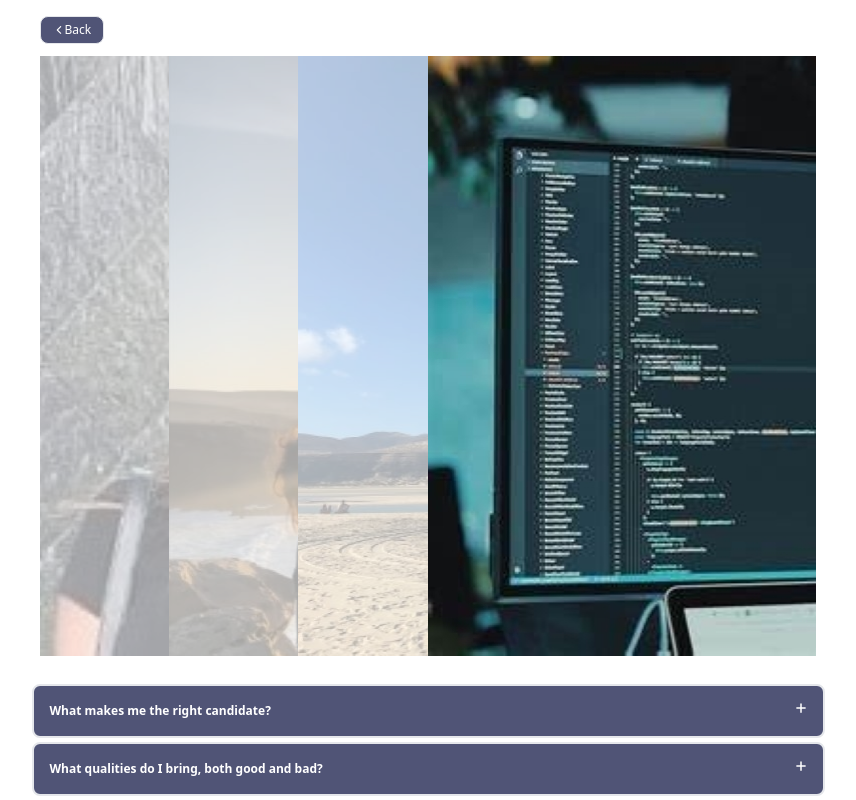
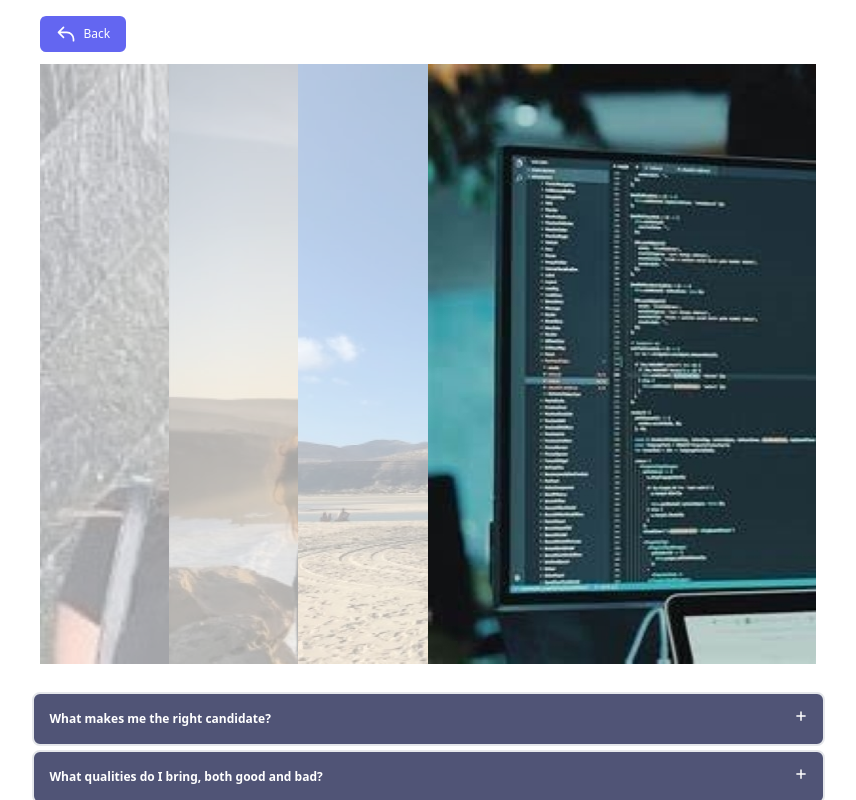
Before and after one commit to elaheesk/elahesresume-, a React (Create React App) app: page /details in a window 1280 px wide. Shown: the top 800 px of the page, without its empty margins (212-1068 px from the left). Built offline with nearby package versions, Linux system fonts and the light colour scheme.

Commit message:
removed some icons for better styling

```diff
--- a/public/index.html
+++ b/public/index.html
@@ -12,6 +12,7 @@
     -->
 
     <link rel="manifest" href="%PUBLIC_URL%/manifest.json" />
+    <link href="https://fonts.googleapis.com/css2?family=Inter:wght@400;600;700&display=swap" rel="stylesheet">
 </head>
   <body>
     <noscript>You need to enable JavaScript to run this app.</noscript>
--- a/src/App.js
+++ b/src/App.js
@@ -5,10 +5,10 @@ function App() {
 
     return (
         <div className="pt-4 grid justify-items-stretch">
-            <Link to="/"></Link>
             <Routes>
-                <Route path="/Details" element={<Details />} />
                 <Route path="/" element={<Home />} />
+                <Route path="/details" element={<Details />} />
+                <Route path="*" element={<div>Page Not Found</div>} />
             </Routes>
         </div>
     );
--- a/src/components/Footer.js
+++ b/src/components/Footer.js
@@ -4,7 +4,7 @@ import { Link } from "react-router-dom";
 
 const Footer = () => {
     return (
-        <footer class="relative bg-[#e9e9e9] mt-2 mb-2 pt-4 rounded ">
+        <footer class="relative bg-lightGray mt-2 mb-2 pt-4 rounded ">
             <div class="container mx-auto px-4">
                 <div class="flex flex-wrap text-left lg:text-left">
                     <div class="w-full lg:w-4/12 px-4">
--- a/src/components/Languages.js
+++ b/src/components/Languages.js
@@ -1,7 +1,7 @@
 import { FaCircle } from "react-icons/fa";
 const Languages = ({ language }) => {
     return (
-        <div className="flex justify-between">
+        <div className="flex justify-between leading-[0.815rem]">
             <div className="tooltip relative pl-0 block bg-gradient-to-l from-rgba(2,2,2,0.04) white
                   mb-1 p-1 rounded-lg text-xs">
                 {language}
--- a/src/components/MainContent.js
+++ b/src/components/MainContent.js
@@ -1,9 +1,6 @@
 import React, { useState } from "react";
 import Skills from "./Skills";
 import { Link } from "react-router-dom";
-import { MdWorkHistory } from "react-icons/md";
-import { RiGraduationCapFill } from "react-icons/ri";
-import { GiSkills } from "react-icons/gi";
 import JobEducationDetails from "../components/JobEducationDetails";
 import { intoduction, workexperiences, educationList, frontendSkills, backendSkills, toolsSkills, previousWorkexperiences, resumeDescription } from "../data";
 
@@ -20,13 +17,12 @@ const MainContent = () => {
         <div className="md:basis-3/4 px-3 sm:w-full"
             onMouseOver={() => setToggleAccordion(!toggleAccordion)}>
             <div id="resume-description" className="rounded-lg leading-normal">{resumeDescription}</div>
-            <div className="text-xs md:pl-1 p-2 pb-0">{intoduction}<Link className="text-blue-600  hover:underline"
+            <div className="text-xs md:pl-1 p-2 pb-0">{intoduction}<Link className="text-blue-500  hover:underline"
                 to="/details">Read more</Link>
             </div>
             <hr className="mt-2"></hr>
             <div className="flex justify-start mt-2">
-                <GiSkills className="giSkills" />
-                <h2 className="text-md font-bold text-[#505476] pl-1">Skills</h2>
+                <h2 className=" font-bold text-[#505476] pl-1">Skills</h2>
             </div>
             <div className="flex justify-between mb-2 mr-4 mt-1">
                 <div>
@@ -51,7 +47,6 @@ const MainContent = () => {
             <hr className="mt-3"></hr>
             <div className="mt-4">
                 <div className="flex justify-start">
-                    <MdWorkHistory className="mdWorkHistory mr-1" />
                     <h2 className="text-md font-bold text-[#505476]">Work experience</h2>
                 </div>
                 {workexperiences.map((experience, index) =>
@@ -71,7 +66,6 @@ const MainContent = () => {
             <hr className="mt-2"></hr>
             <div className="mt-4">
                 <div className="flex justify-start">
-                    <RiGraduationCapFill className="riGraduationCapFill mr-1" />
                     <h2 className="text-md font-bold text-[#505476]">Education and Qualifications</h2>
                 </div>
                 {educationList.map((education, index) =>
--- a/src/data.js
+++ b/src/data.js
@@ -1,7 +1,3 @@
-import { FaPhoneAlt, FaLinkedin, FaGithub, FaHome } from "react-icons/fa";
-import { MdEmail } from "react-icons/md";
-
-
 export const intoduction = "Experienced software developer with 3+ years building interactive applications using React.js and strong backend skills in .NET and C#. I specialize in creating user-friendly, scalable solutions that align with business goals and focus on making customers happy.  Proficient in implementing WCAG 2.2 standards, ensuring inclusive and accessible digital experiences for all users. Passionate about solving problems and refining my craft to deliver impactful digital experiences. "
 export const questions = [{
     isOpen: false,
@@ -104,33 +100,28 @@ export const personalDetails = [
     {
         label: 'Email',
         value: 'elahe199108@gmail.com',
-        icon: <MdEmail className="text-[#505476] size-4" />,
         link: 'mailto:elahe199108@gmail.com',
         isLink: true,
     },
     {
         label: 'Phone',
         value: '+46 738923888',
-        icon: <FaPhoneAlt className="text-[#505476] size-4 mt-1" />,
         isLink: false,
     },
     {
         label: 'Address',
         value: 'Stockholm',
-        icon: <FaHome className="text-[#505476] size-4" />,
         isLink: false,
     },
     {
         label: 'LinkedIn',
         value: 'https://www.linkedin.com/in/elahe-eskandari/',
-        icon: <FaLinkedin className="text-[#505476] size-4" />,
         link: 'https://www.linkedin.com/in/elahe-eskandari/',
         isLink: true,
     },
     {
         label: 'Github',
         value: 'https://github.com/elaheesk?tab=repositories',
-        icon: <FaGithub className="text-[#505476]" />,
         link: 'https://github.com/elaheesk?tab=repositories',
         isLink: true,
     },
--- a/src/pages/Details.js
+++ b/src/pages/Details.js
@@ -1,5 +1,4 @@
 import { Link } from "react-router-dom";
-import { IoIosArrowBack } from "react-icons/io";
 import Accordion from "../components/Accordion";
 import img0046 from '../IMG_0046.JPG';
 import img0051 from '../IMG_0051.jpg';
@@ -11,19 +10,10 @@ const Details = () => {
         <div className="lg:w-[793px]  lg:justify-self-center flex flex-col">
             <div className="px-2 lg:justify-self-center">
                 <div className="flex justify-start mb-3">
-                    <Link to="/"
-                        className="text-sm
-                        rounded-lg
-                        px-3 py-1
-                        border
-                        bg-[#505476]
-                        text-white
-                        hover:bg-violet-300
-                        hover:shadow-inner
-                        hover:shadow-violet-300
-                        hover:shadow-lg shadow-violet-100
-                        hover:text-[#505476]" >
-                        <IoIosArrowBack className="size-3 inline mb-0.5" />
+                    <Link to="/" className="inline-flex items-center px-4 py-2 bg-indigo-500 hover:bg-indigo-600 text-white text-sm font-medium rounded-md">
+                        <svg xmlns="http://www.w3.org/2000/svg" className="h-5 w-5 mr-2" fill="none" viewBox="0 0 24 24" stroke="currentColor">
+                            <path stroke-linecap="round" stroke-linejoin="round" stroke-width="2" d="M3 10h10a8 8 0 018 8v2M3 10l6 6m-6-6l6-6" />
+                        </svg>
                         Back
                     </Link>
                 </div>
--- a/src/pages/Home.js
+++ b/src/pages/Home.js
@@ -7,25 +7,23 @@ const MainContent = lazy(() => import('../components/MainContent'));
 const Home = () => {
     const [tooltipContent, setTooltipContent] = useState(false);
     return (
-        <div className="md:w-[793px] justify-self-center">
+        <div className="md:w-[793px] justify-self-center font-inter">
+            <Suspense fallback={<div>Loading…</div>}>
                 <div className="md:flex flex-row">
-                <div className="md:basis-1/4 rounded bg-[#e9e9e9] pb-4">
+                    <div className="md:basis-1/4 rounded bg-lightGray pb-4">
                         <div className="flex flex-col gap-20">
                             <div className="img-container">
                                 <div className="heading-container grid justify-items-stretch">
-                                <h1 className="text-xl font-semibold justify-self-center text-white px-4 mt-4">Elahe Eskandari</h1>
+                                    <h1 className="text-xl font-inter font-semibold justify-self-center text-white px-4 mt-4">Elahe Eskandari</h1>
                                     <img src={img0047} alt="avatar" className="avatar px-4 justify-self-center mt-8" />
                                 </div>
                             </div>
-                        <Suspense fallback={<div>Loading…</div>}>
                             <SideBar tooltipContent={tooltipContent} setTooltipContent={setTooltipContent} />
-                        </Suspense>
                         </div>
                     </div>
-                <Suspense fallback={<div>Loading…</div>}>
                     <MainContent />
+                </div>
             </Suspense>
-            </div>
             <Footer />
         </div>
     )
--- a/tailwind.config.js
+++ b/tailwind.config.js
@@ -5,7 +5,13 @@ module.exports = {
         extend: {
             blur: {
                 xs: '1px',
-            }
+            },
+            fontFamily: {
+                inter: ['Inter', 'sans-serif'],
+            },
+            colors: {
+                lightGray: '#e9e9e9',
+            },
         },
         screens: {
             'xs': '375px',
@@ -29,7 +35,7 @@ module.exports = {
             // => @media (min-width: 1536px) { ... }
         },
         fontSize: {
-            'xs': '0.625rem',
+            'xs': '0.645rem',
             'sm': '0.75rem',
             'md': '0.875rem',
             'xl': '1rem',
```
Also changed, not shown: src/components/SideBar.js (+7 -8 lines). Lines whose indentation alone changed are shown as unchanged.
